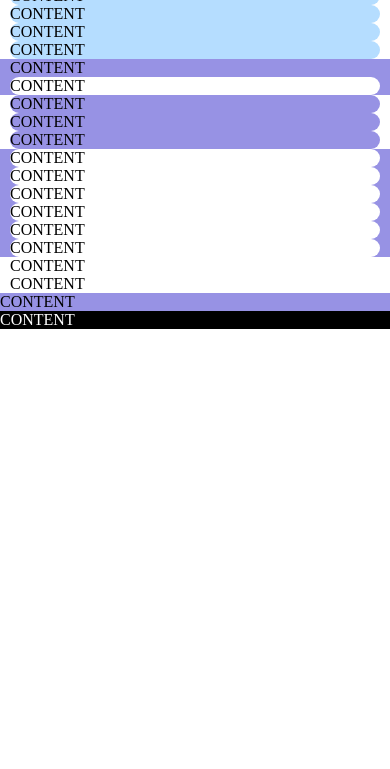
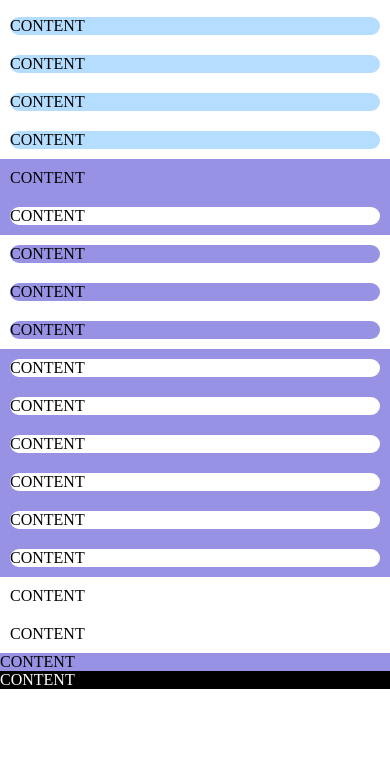
Before and after one commit to Simo-bsc/htmlcss-responsive-layout, a plain HTML site: page index.html in a window 390 px wide. Shown: the part 75-844 px from the top of the page. Drawn offline with Linux system fonts and the light colour scheme.

Commit message:
Sistemato errore per il Responsive

```diff
--- a/css/general.css
+++ b/css/general.css
@@ -14,9 +14,7 @@
 }
 
 .link-button{
-    background-color: #0061FF;
     border: 0;
-    color: white;
     padding: 10px;
 }
 
--- a/css/style.css
+++ b/css/style.css
@@ -14,19 +14,19 @@
 
 .col-sect-blue-1{
     width: 100%;
-    margin: 0px 10px 0px 10px;
+    margin: 10px;
 }
 
 .col-sect-blue-2{
     width: 100%;
-    margin: 0px 10px 0px 10px;
+    margin: 10px;
 }
 
 /* 1-VIOLET SECTION     */
 
 .col-sect-1{
     width: 100%;
-    margin: 0px 10px 0px 10px;
+    margin: 10px;
 }
 
 
@@ -34,7 +34,7 @@
 
 .col-sect-2{
     width: 100%;
-    margin: 0px 10px 0px 10px;
+    margin: 10px;
 }
 
 
@@ -43,7 +43,7 @@
 
 .col-sect-3{
     width: 100%;
-    margin: 0px 10px 0px 10px;
+    margin: 10px;
 }
 
 
@@ -51,7 +51,7 @@
 
 .col-sect-4{
     width: 100%;
-    margin: 0px 10px 0px 10px;
+    margin: 10px;
 }
 
 
@@ -79,7 +79,7 @@
 
 /* TABLET */
 
-@media screen and (min-width: 768px;){
+@media screen and (min-width: 768px){
 
         /* MAIN */
 
@@ -125,7 +125,7 @@
 
 /* DESKTOP */
 
-@media screen and (min-width: 992px;){
+@media screen and (min-width: 992px){
 
 
 
```
